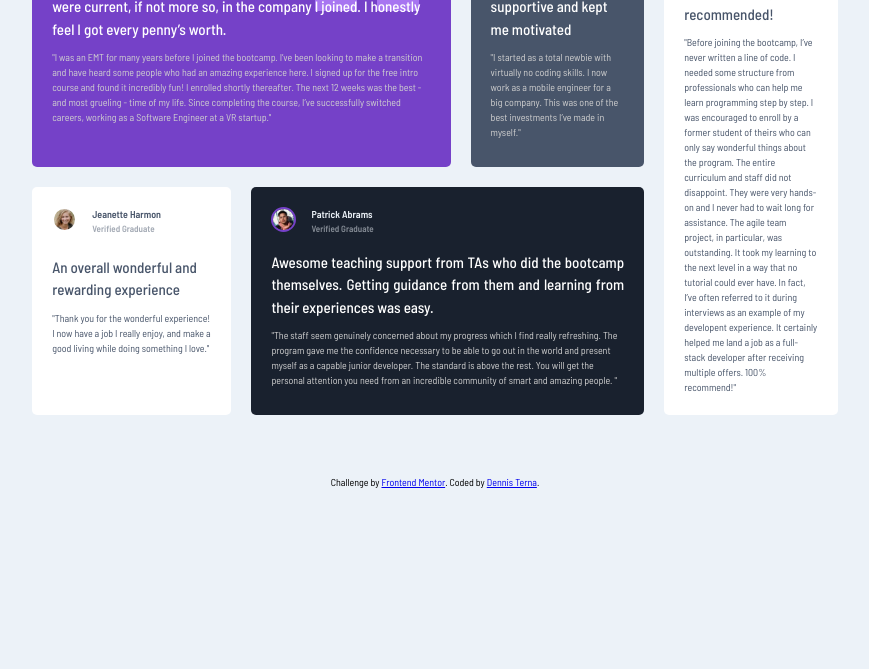
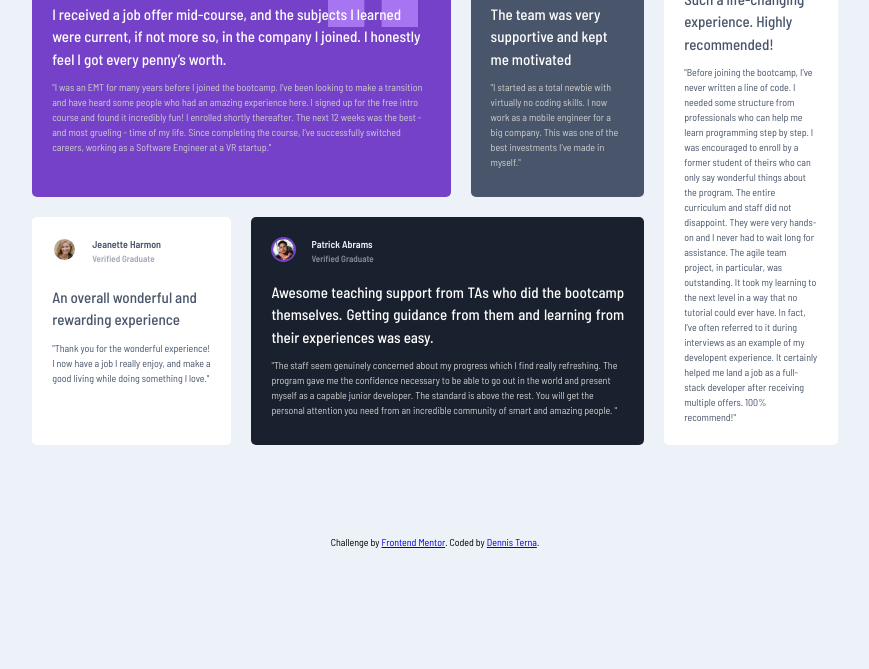
Before and after one commit to Denniman/testimonial-grid-challenge, a website: page index.html in a window 1280 px wide. Shown: the part 131-800 px from the top of the page, without its empty margins (205-1074 px from the left). Drawn offline with Linux system fonts and the light colour scheme.

Commit message:
add background size

```diff
--- a/sass/_base.scss
+++ b/sass/_base.scss
@@ -36,9 +36,9 @@ body {
 }
 
 .container {
-    margin: 4rem auto;
+    margin: 7rem auto;
     display: grid;
-    grid-template-columns: 1fr repeat(8, 7vw) 1fr;
+    // grid-template-columns: 1fr repeat(8, 7vw) 1fr;
     grid-template-columns: 1fr repeat(4, 7vw) repeat(4, 6vw) 1fr;
     // grid-template-columns: 1fr repeat(auto-fit, minmax(6rem, 7vw)) 1fr;
 
--- a/sass/_components.scss
+++ b/sass/_components.scss
@@ -11,6 +11,7 @@
     background-image: url(../images/bg-pattern-quotation.svg);
     background-repeat: no-repeat;
     background-position: right 10% top 0;
+    background-size: 9rem;
     background-color: $moderate-violet;
     grid-column: 2/6;
 }
```
Also changed, not shown: css/style.css.
